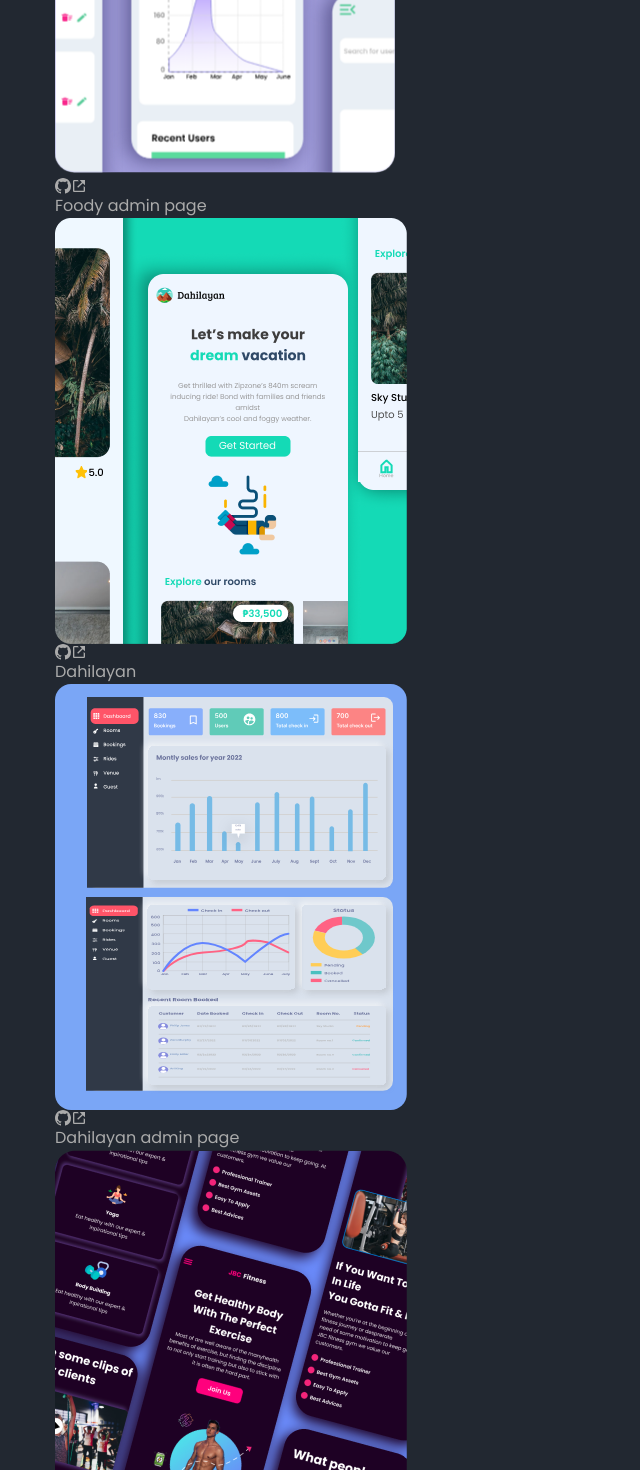
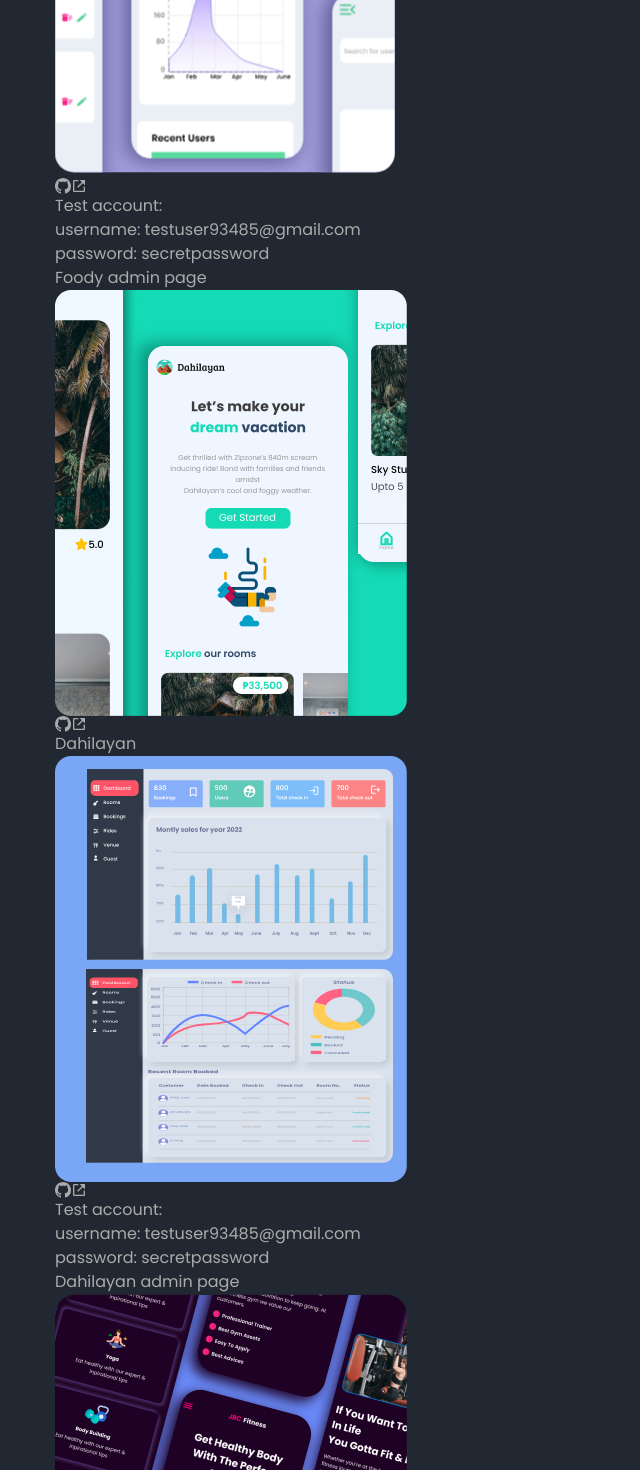
Before and after one commit to Franzcasttr/My-Portfolio, a Next.js app: page / in a window 1280 px wide. Shown: the part 2576-4046 px from the top of the page, without its empty margins (0-640 px from the left). Built offline with nearby package versions, Linux system fonts and the light colour scheme.

Commit message:
updated recent works links

```diff
--- a/Components/RecentWorks.tsx
+++ b/Components/RecentWorks.tsx
@@ -32,14 +32,14 @@
           <div className='flex justify-center'>
             <FoodySVG className='md:w-[300px]' />
           </div>
-          <div className='flex justify-center gap-4  mt-4 md:mt-0'>
-            <button className=''>
+          <div className='flex justify-center gap-4 mt-4'>
+            <Link href='https://github.com/Franzcasttr/FoodyClient.git'>
               <BsGithub className='text-3xl text-[#ffffff]' />
-            </button>
+            </Link>
 
-            <button className=''>
+            <Link href='https://foody-17af1.web.app/'>
               <BiLinkExternal className='text-3xl text-[#ffffff]' />
-            </button>
+            </Link>
           </div>
 
           <div className='mt-4'>
@@ -59,17 +59,23 @@
           <div className='flex justify-center'>
             <FoodyadminSVG className='md:w-[300px]' />
           </div>
-          <div className='flex justify-center gap-4  mt-4 md:mt-0'>
-            <button className=''>
+
+          <div className='flex justify-center gap-4 mt-4'>
+            <Link href='https://github.com/Franzcasttr/Foody-Admin.git'>
               <BsGithub className='text-3xl text-[#ffffff]' />
-            </button>
+            </Link>
 
-            <button className=''>
+            <Link href='https://foodyadmin-11c83.web.app/'>
               <BiLinkExternal className='text-3xl text-[#ffffff]' />
-            </button>
+            </Link>
           </div>
 
           <div className='mt-4'>
+            <div className='text-center text-sm mb-4'>
+              <p>Test account:</p>
+              <p>username: testuser93485@gmail.com</p>
+              <p>password: secretpassword</p>
+            </div>
             <p className='text-2xl font-semibold text-center'>
               Foody admin page
             </p>
@@ -93,16 +99,16 @@
               priority
             />
           </div>
+
           <div className='flex justify-center gap-4 mt-4'>
-            <button className=''>
+            <Link href='https://github.com/Franzcasttr/dahilayan-client-public'>
               <BsGithub className='text-3xl text-[#ffffff]' />
-            </button>
+            </Link>
 
-            <button className=''>
+            <Link href='https://dahilayan-client-side.vercel.app/'>
               <BiLinkExternal className='text-3xl text-[#ffffff]' />
-            </button>
+            </Link>
           </div>
-
           <div className='mt-4'>
             <p className='text-2xl font-semibold text-center'>Dahilayan</p>
           </div>
@@ -120,18 +126,24 @@
           <div className='flex justify-center'>
             <DahilayanadminSVG className='md:w-[300px]' />
           </div>
-          <div className='flex justify-center gap-4 mt-4 md:mt-0 '>
-            <button className=''>
+
+          <div className='flex justify-center gap-4 mt-4'>
+            <Link href='https://github.com/Franzcasttr/dahilayan-admin-public'>
               <BsGithub className='text-3xl text-[#ffffff]' />
-            </button>
+            </Link>
 
-            <button className=''>
+            <Link href='https://hotel-admin-alpha.vercel.app/auth/signin'>
               <BiLinkExternal className='text-3xl text-[#ffffff]' />
-            </button>
+            </Link>
           </div>
           {/* technologies */}
 
           <div className='mt-4'>
+            <div className='text-center text-sm mb-4'>
+              <p>Test account:</p>
+              <p>username: testuser93485@gmail.com</p>
+              <p>password: secretpassword</p>
+            </div>
             <p className='text-2xl font-semibold text-center'>
               Dahilayan admin page
             </p>
```
